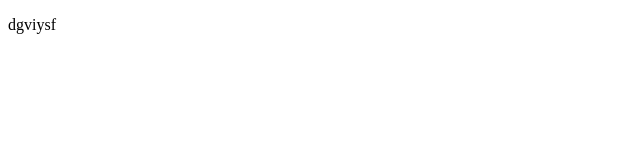
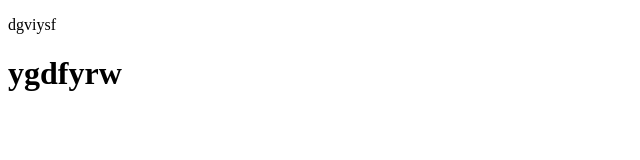
Before and after one commit to Parth147/localproj, a plain HTML site: page index.html in a window 1280 px wide. Shown: the whole page, without its empty margins (0-640 px from the left). Drawn offline with Linux system fonts and the light colour scheme.

Commit message:
added new branch

```diff
--- a/index.html
+++ b/index.html
@@ -7,5 +7,6 @@
 </head>
 <body>
     <p>dgviysf</p>
+    <h1>ygdfyrw</h1>
 </body>
 </html>
```
